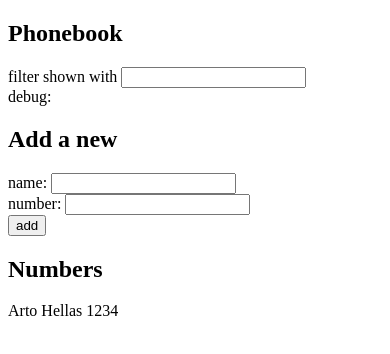
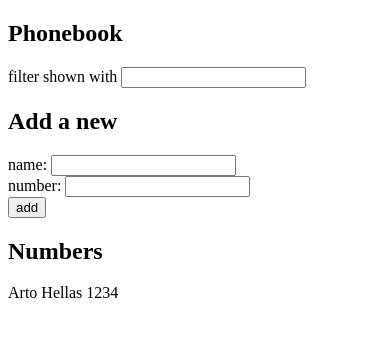
Before and after one commit to alexander7295/FullstackOpen-Submission-Repository, a React (Vite) app in the folder part2/phonebook/: page / in a window 390 px wide. Shown: the top 354 px of the page. Built offline with nearby package versions, Linux system fonts and the light colour scheme.

Commit message:
Phonebook 2.10

```diff
--- a/part2/phonebook/src/App.jsx
+++ b/part2/phonebook/src/App.jsx
@@ -1,4 +1,7 @@
 import { useState } from 'react'
+import Filter from './components/Filter'
+import PersonForm from './components/PersonForm'
+import Persons from './components/Persons'
 
 const App = () => {
   const [persons, setPersons] = useState([
@@ -50,24 +53,11 @@ const App = () => {
   return (
     <div>
       <h2>Phonebook</h2>
-      filter shown with <input value={nameFilter} onChange={handleNameFilterChange} />
-      <div>
-          debug: {nameFilter}
-        </div>
+      <Filter nameFilter={nameFilter} handleNameFilterChange={handleNameFilterChange}/>
       <h2>Add a new</h2>
-      <form onSubmit={addPerson}>
-        <div>
-          name: <input value={newName} onChange={handleNameChange}/>
-        </div>
-        <div>
-          number: <input value={newNumber} onChange={handleNumberChange} />
-        </div>
-        <div>
-          <button type="submit">add</button>
-        </div>
-      </form>
+      <PersonForm addPerson={addPerson} newName={newName} handleNameChange={handleNameChange} newNumber={newNumber} handleNumberChange={handleNumberChange}/>
       <h2>Numbers</h2>
-      {namesToShow.map(person => <div key={person.name}>{person.name} {person.number}</div>)}
+      <Persons namesToShow={namesToShow}/>
     </div>
   )
 }
--- /dev/null
+++ b/part2/phonebook/src/components/Filter.jsx
@@ -0,0 +1,9 @@
+const Filter = (props) => {
+    return (
+        <p>
+            filter shown with <input value={props.nameFilter} onChange={props.handleNameFilterChange} />
+        </p>
+    )
+}
+
+export default Filter
--- /dev/null
+++ b/part2/phonebook/src/components/PersonForm.jsx
@@ -0,0 +1,19 @@
+const PersonForm = (props) => {
+    const { addPerson, newName, handleNameChange, newNumber, handleNumberChange} = props
+
+    return (
+        <form onSubmit={addPerson}>
+            <div>
+                name: <input value={newName} onChange={handleNameChange}/>
+            </div>
+            <div>
+                number: <input value={newNumber} onChange={handleNumberChange} />
+            </div>
+            <div>
+                <button type="submit">add</button>
+            </div>
+        </form>
+    )
+}
+
+export default PersonForm
--- /dev/null
+++ b/part2/phonebook/src/components/Persons.jsx
@@ -0,0 +1,9 @@
+const Persons = (props) => {
+    return (
+        <div>
+            {props.namesToShow.map(person => <div key={person.name}>{person.name} {person.number}</div>)}
+        </div>
+    )
+}
+
+export default Persons
```
